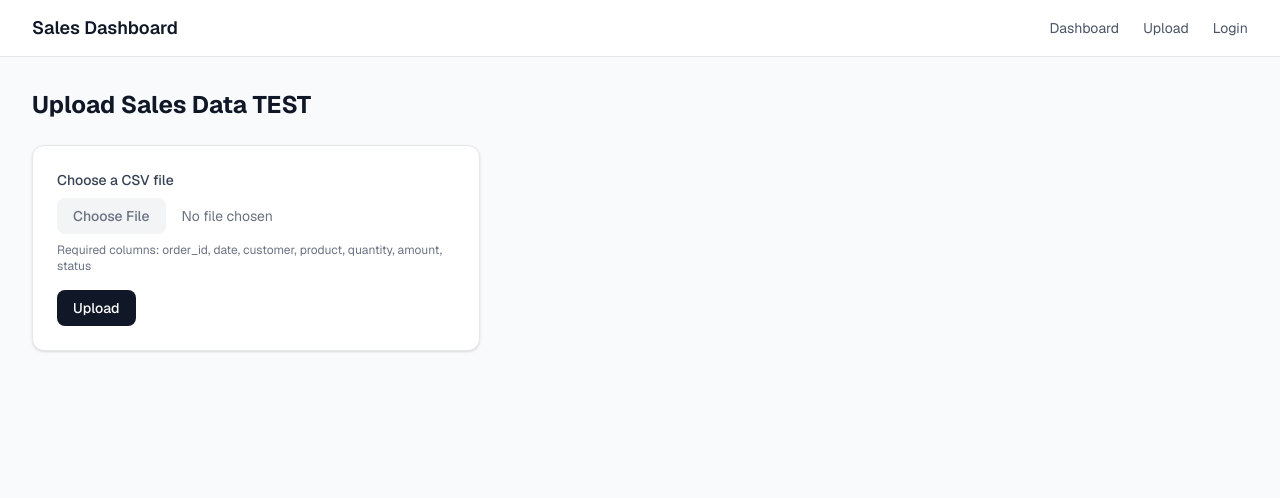
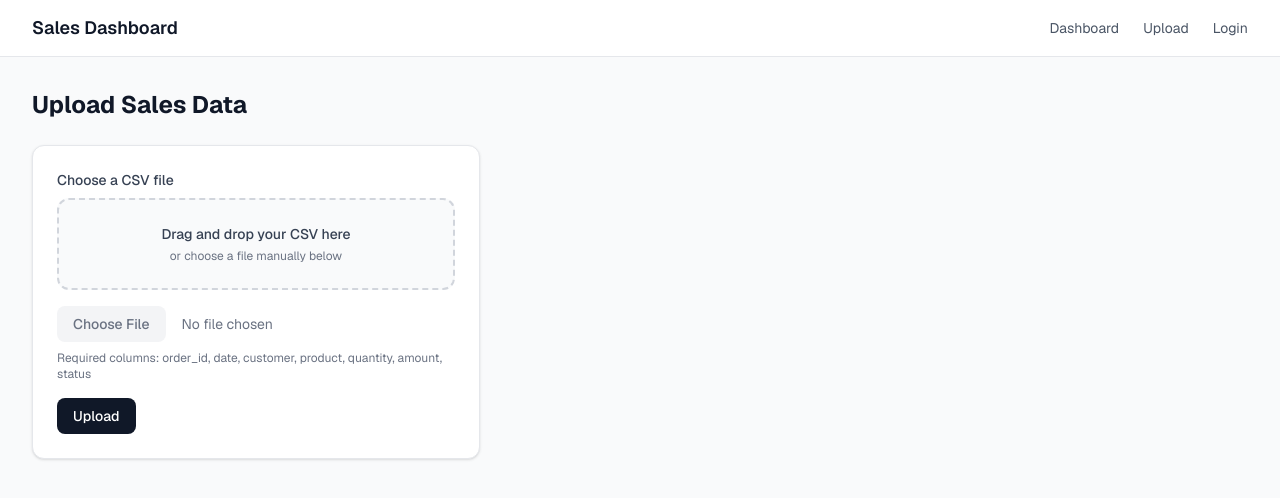
Before and after one commit to Ivarxviii/sales-dashboard, a Next.js app: page /upload in a window 1280 px wide. Shown: the top 498 px of the page. Built offline with nearby package versions, Linux system fonts and the light colour scheme.

Commit message:
Add drag and drop CSV upload

```diff
--- a/app/upload/page.tsx
+++ b/app/upload/page.tsx
@@ -9,6 +9,7 @@ export default function UploadPage() {
   const [file, setFile] = useState<File | null>(null)
   const [status, setStatus] = useState<"idle" | "success" | "error">("idle")
   const [message, setMessage] = useState("")
+  const [isDragging, setIsDragging] = useState(false)
 
   async function handleSubmit(e: React.FormEvent<HTMLFormElement>) {
     e.preventDefault()
@@ -51,6 +52,28 @@ export default function UploadPage() {
     }
   }
 
+  function handleDragOver(e: React.DragEvent<HTMLDivElement>) {
+    e.preventDefault()
+    setIsDragging(true)
+  }
+
+  function handleDragLeave(e: React.DragEvent<HTMLDivElement>) {
+    e.preventDefault()
+    setIsDragging(false)
+  }
+
+  function handleDrop(e: React.DragEvent<HTMLDivElement>) {
+    e.preventDefault()
+    setIsDragging(false)
+
+    const droppedFile = e.dataTransfer.files?.[0] ?? null
+    if (!droppedFile) return
+
+    setFile(droppedFile)
+    setStatus("idle")
+    setMessage("")
+  }
+
   return (
     <main className="min-h-screen bg-gray-50">
       <header className="border-b border-gray-200 bg-white">
@@ -58,6 +81,7 @@ export default function UploadPage() {
           <Link href="/dashboard" className="text-lg font-semibold text-gray-900">
             Sales Dashboard
           </Link>
+
           <nav className="flex gap-6">
             <Link href="/dashboard" className="text-sm text-gray-600 hover:text-gray-900">
               Dashboard
@@ -73,14 +97,32 @@ export default function UploadPage() {
       </header>
 
       <div className="mx-auto max-w-7xl px-4 py-8 sm:px-6 lg:px-8">
-        <h1 className="mb-6 text-2xl font-bold text-gray-900">Upload Sales Data TEST</h1>
+        <h1 className="mb-6 text-2xl font-bold text-gray-900">Upload Sales Data</h1>
 
         <div className="max-w-md rounded-xl border border-gray-200 bg-white p-6 shadow-sm">
           <form onSubmit={handleSubmit} className="space-y-4">
             <div>
-              <label htmlFor="file" className="mb-2 block text-sm font-medium text-gray-700">
+              <label className="mb-2 block text-sm font-medium text-gray-700">
                 Choose a CSV file
               </label>
+
+              <div
+                onDragOver={handleDragOver}
+                onDragLeave={handleDragLeave}
+                onDrop={handleDrop}
+                className={`rounded-xl border-2 border-dashed p-6 text-center transition ${
+                  isDragging
+                    ? "border-gray-900 bg-gray-100"
+                    : "border-gray-300 bg-gray-50"
+                }`}
+              >
+                <p className="text-sm font-medium text-gray-700">
+                  Drag and drop your CSV here
+                </p>
+                <p className="mt-1 text-xs text-gray-500">
+                  or choose a file manually below
+                </p>
+              </div>
 
               <input
                 id="file"
@@ -88,7 +130,7 @@ export default function UploadPage() {
                 type="file"
                 accept=".csv"
                 onChange={(e) => setFile(e.target.files?.[0] ?? null)}
-                className="w-full text-sm text-gray-500 file:mr-4 file:rounded-lg file:border-0 file:bg-gray-100 file:px-4 file:py-2 file:text-sm file:font-medium"
+                className="mt-4 w-full text-sm text-gray-500 file:mr-4 file:rounded-lg file:border-0 file:bg-gray-100 file:px-4 file:py-2 file:text-sm file:font-medium"
               />
 
               <p className="mt-2 text-xs text-gray-500">
```
